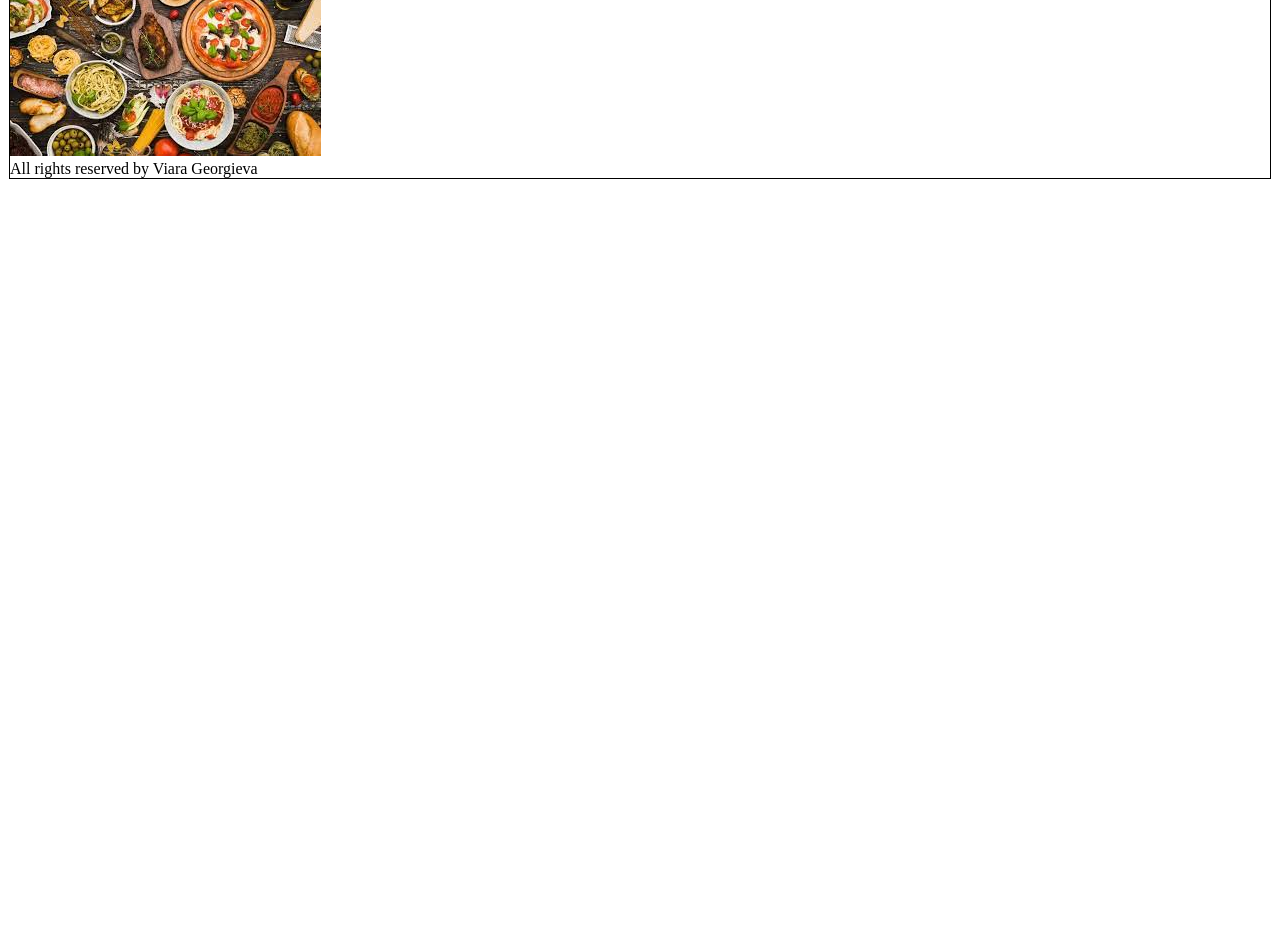
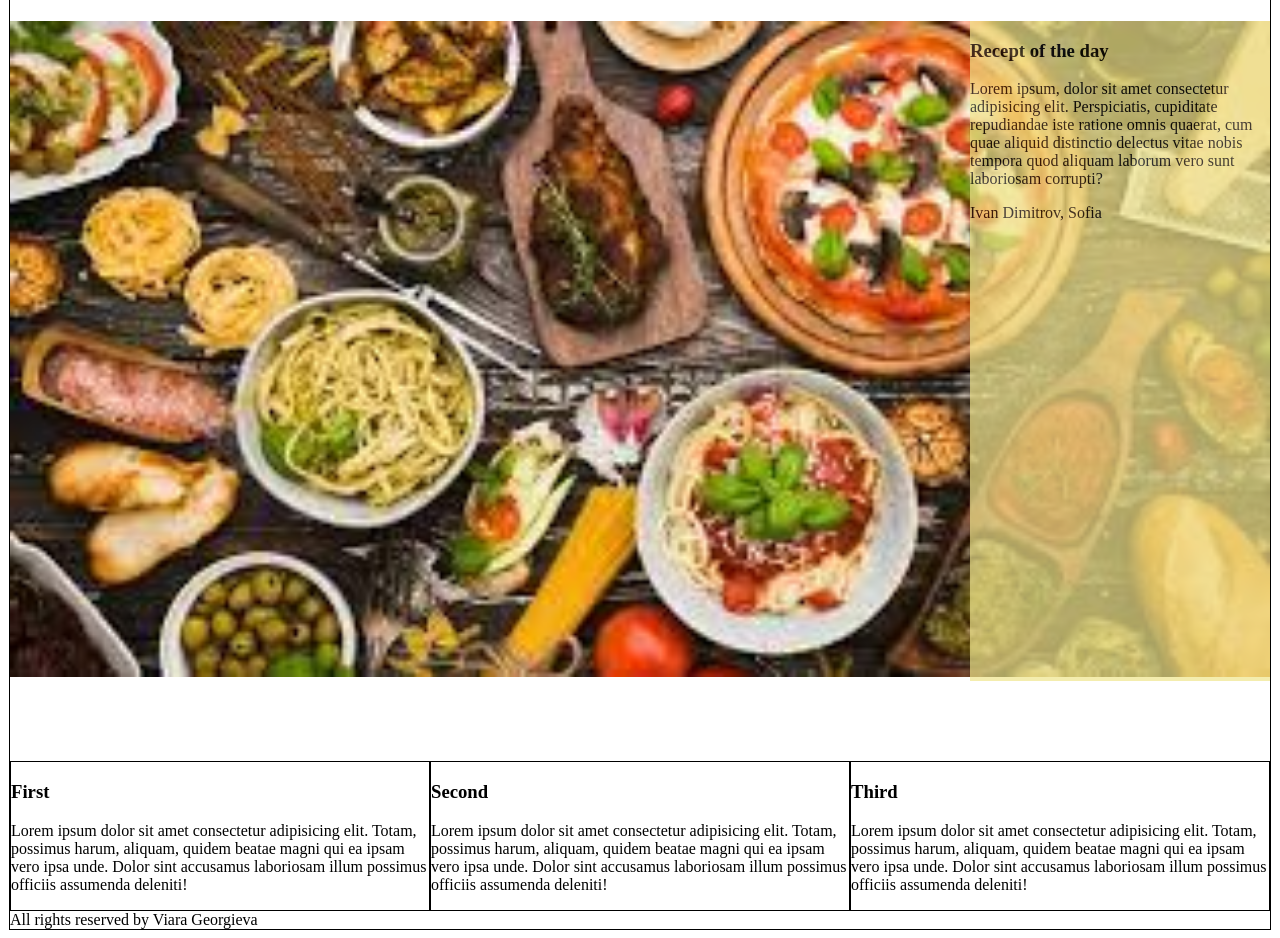
Before and after one commit to ViaraGeorgieva/Viara_Georgieva, a plain HTML site: page src/index.html in a window 1280 px wide. Shown: the part 75-1013 px from the top of the page. Before the commit the page ends 800 px from the top, so only its background shows below. Drawn offline with Linux system fonts and the light colour scheme.

Commit message:
add main elements

```diff
--- a/src/index.html
+++ b/src/index.html
@@ -20,17 +20,35 @@
             </ul>
            </nav>
            <form class="search" action="">
-             <input type="search">
+             <input type="search" placeholder="Search recept">
            </form>
         </header>
         <main>
-            <section>
+            <section class="carousel">
                 <img src="./assets/images/food.jpg" alt="food" class="food">
-                <div></div>
+                <div class="recept">
+                    <h3>Recept of the day</h3>
+                    <p>Lorem ipsum, dolor sit amet consectetur adipisicing elit. Perspiciatis, cupiditate repudiandae iste ratione omnis quaerat, cum quae aliquid distinctio delectus vitae nobis tempora quod aliquam laborum vero sunt laboriosam corrupti?</p>
+                    <p>Ivan Dimitrov, Sofia</p>
+                </div>
             </section>
-            <section></section>
+            <section class="clients">
+                <article>
+                    <h1>First</h1>
+                    <p>Lorem ipsum dolor sit amet consectetur adipisicing elit. Totam, possimus harum, aliquam, quidem beatae magni qui ea ipsam vero ipsa unde. Dolor sint accusamus laboriosam illum possimus officiis assumenda deleniti!</p>
+                </article>
+                <article>
+                    <h1>Second</h1>
+                    <p>Lorem ipsum dolor sit amet consectetur adipisicing elit. Totam, possimus harum, aliquam, quidem beatae magni qui ea ipsam vero ipsa unde. Dolor sint accusamus laboriosam illum possimus officiis assumenda deleniti!</p>
+                </article>
+                <article>
+                    <h1>Third</h1>
+                    <p>Lorem ipsum dolor sit amet consectetur adipisicing elit. Totam, possimus harum, aliquam, quidem beatae magni qui ea ipsam vero ipsa unde. Dolor sint accusamus laboriosam illum possimus officiis assumenda deleniti!</p>
+                </article>
+
+            </section>
         </main>
-        <footer>
+        <foote class="footer">
             All rights reserved by Viara Georgieva
         </footer>
     </div>
--- a/src/style.css
+++ b/src/style.css
@@ -45,3 +45,36 @@
     background-color: gold;
     box-shadow:6px 20px 47px -16px rgba(237, 55, 237, 1);
 }
+
+.food {
+    width: 100%;
+    z-index: 2;
+
+}
+
+.recept {
+    position: absolute;
+    top: 0;
+    bottom: 0;
+    right: 0;
+    width: 300px;
+    background-color: khaki;
+    opacity:calc(0.7);
+    z-index: 1;
+}
+
+.carousel {
+    position: relative;
+    margin-top: 2em;
+}
+
+.clients {
+    display: flex;
+    margin-top: 5em;
+}
+
+.clients > article {
+    border: 1px solid black;
+}
+
+.footer
```
